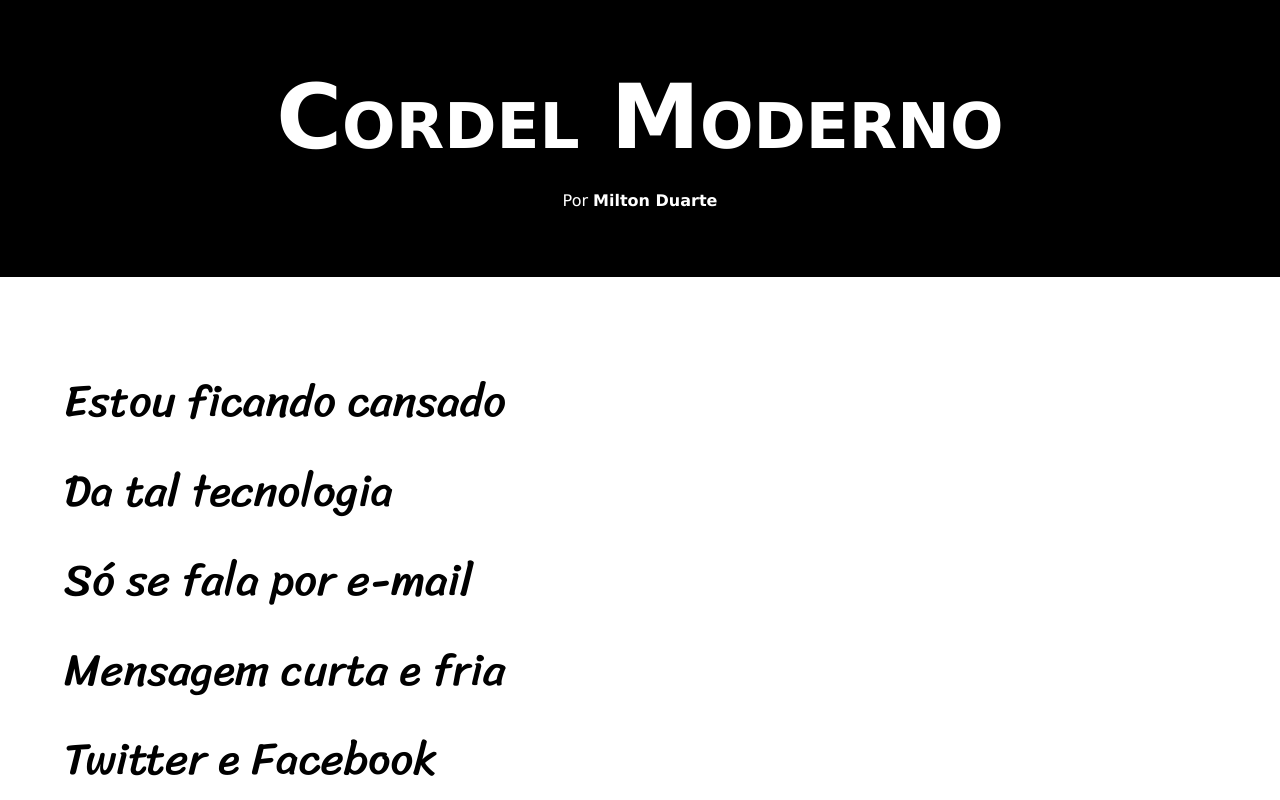
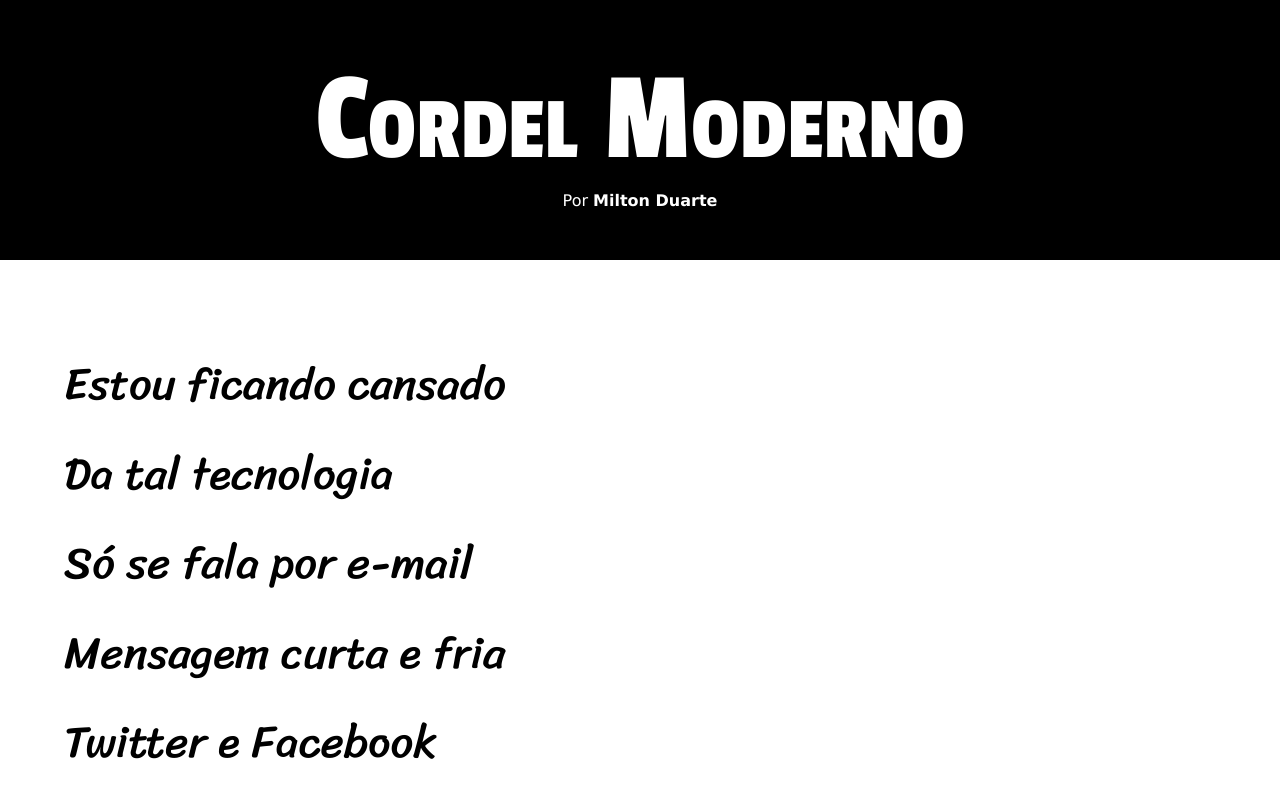
Before and after one commit to dragon182118/html-css, a plain HTML site: page Desafios/desafio012/index.html in a window 1280 px wide. Shown: the top 800 px of the page. Drawn offline with Linux system fonts and the light colour scheme.

Commit message:
Update style.css

```diff
--- a/Desafios/desafio012/style.css
+++ b/Desafios/desafio012/style.css
@@ -1,45 +1,39 @@
 @charset "UTF-8";
+@import url('https://fonts.googleapis.com/css2?family=Passion+One&display=swap');
 @font-face {
-    font-family: 'PassionOne';
-    src: url(fonts/PassionOne-Bold.ttf) format('truetype');
     font-family: 'Sriracha';
     src: url(fonts/Sriracha-Regular.ttf) format('truetype');
 }
+
 * {
     margin: 0px;
     padding: 0px;
+    font-size: 1em;
 }
 html, body{
     min-height: 100vh;
     background-color: lightgray;
+    font-family: Verdana, Geneva, Tahoma, sans-serif;
+
+
 }
 /* Começo do Header */
 header {
-    height: 25vw;
-    max-height: 277px;
-    min-height: 174px;
     background-color: black;
     text-align: center;
     color: white;
 }
 header h1 {
-    font-family: 'PassionOne', Verdana, Geneva, Tahoma, sans-serif;
-    margin: auto;
     padding-top: 50px;
-    min-width: 400px;
-    width: 70vw;
-    height: 9vw;
-    font-size: 7vw;
     font-variant: small-caps;
-    line-height: 1.5em;
-
-
+    font-family: "Passion One", sans-serif;
+    font-size: 10vw;
+    font-weight: 400;
 }
 #pHeader{
     font-family: Verdana, Geneva, Tahoma, sans-serif;
     margin: auto;
-    padding-top: 2%;
-
+    padding-bottom: 50px;
 }
 #pHeader a {
     text-decoration: none;
```
